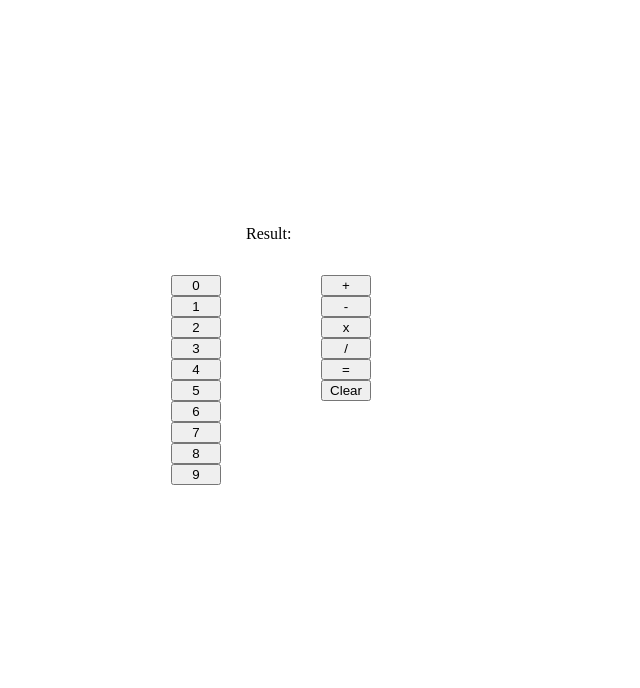
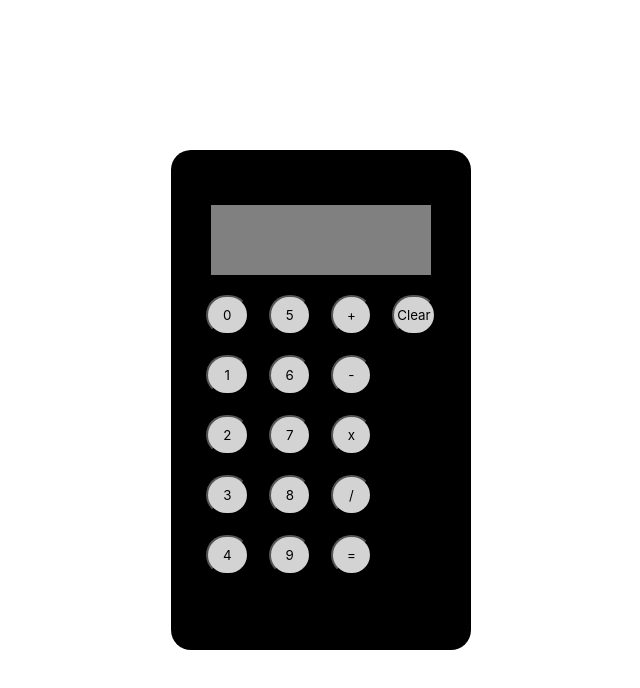
Before and after one commit to NLCHAN168/calculator, a plain HTML site: page index.html in a window 1280 px wide. Shown: the whole page, without its empty margins (319-959 px from the left). Drawn offline with Linux system fonts and the light colour scheme.

Commit message:
added styling to calculator

```diff
--- a/calculator.js
+++ b/calculator.js
@@ -28,8 +28,7 @@ const divide = function (n1, n2) {
 };
 
 const update = function () {
-  results.textContent =
-    "Result: " + n1 + " " + operator + " " + numtracker + " = " + result;
+  results.textContent = n1 + " " + operator + " " + numtracker + " = " + result;
 };
 
 const operate = function (tracker, n1, n2) {
@@ -65,7 +64,7 @@ document.body.appendChild(calculator);
 
 const results = document.createElement("div");
 results.setAttribute("id", "results");
-results.textContent = "Result: ";
+results.textContent = "";
 calculator.appendChild(results);
 
 const buttonContainer = document.createElement("div");
--- a/index.css
+++ b/index.css
@@ -7,6 +7,9 @@ body {
 }
 
 #calculator {
+    background-color: black;
+    color: white;
+    font-family: -apple-system, BlinkMacSystemFont, sans-serif;
     display: flex;
     flex-direction: column;
     justify-content: center;
@@ -15,35 +18,51 @@ body {
     width: 300px;
     display: flex;
     margin: 0;
+    border-radius: 20px;
 }
 
 #button-container {
     display: flex;
+    padding: 10px;
+    width: 250px;
 }
 
 #number-container {
     display: flex;
     flex-direction: column;
-    min-width: 150px;
-    min-height: 300px;
+    width: 150px;
+    height: 300px;
+    flex-wrap: wrap;
 }
 
 #operation-container {
     display: flex;
     flex-direction: column;
-    min-width: 150px;
-    min-height: 300px;
+    width: 150px;
+    height: 300px;
+    flex-wrap: wrap;
 }
 
 #results {
     display: flex;
-    min-width: 150px;
-    min-height: 50px;
+    flex-wrap: wrap;
+    width: 200px;
+    height: 50px;
+    justify-content: center;
+    align-items: center;
+    padding: 10px;
+    background-color: gray;
 }
 
 button {
     display: flex;
-    justify-content: center;
+    justify-content: space-around;
     align-items: center;
-    width: 50px;
+    min-width: 40px;
+    min-height: 40px;
+    margin: 10px;
+    padding: 3px;
+    background-color: lightgrey;
+    border-radius: 20px;
+    font-family: -apple-system, BlinkMacSystemFont, sans-serif;
 }
```
